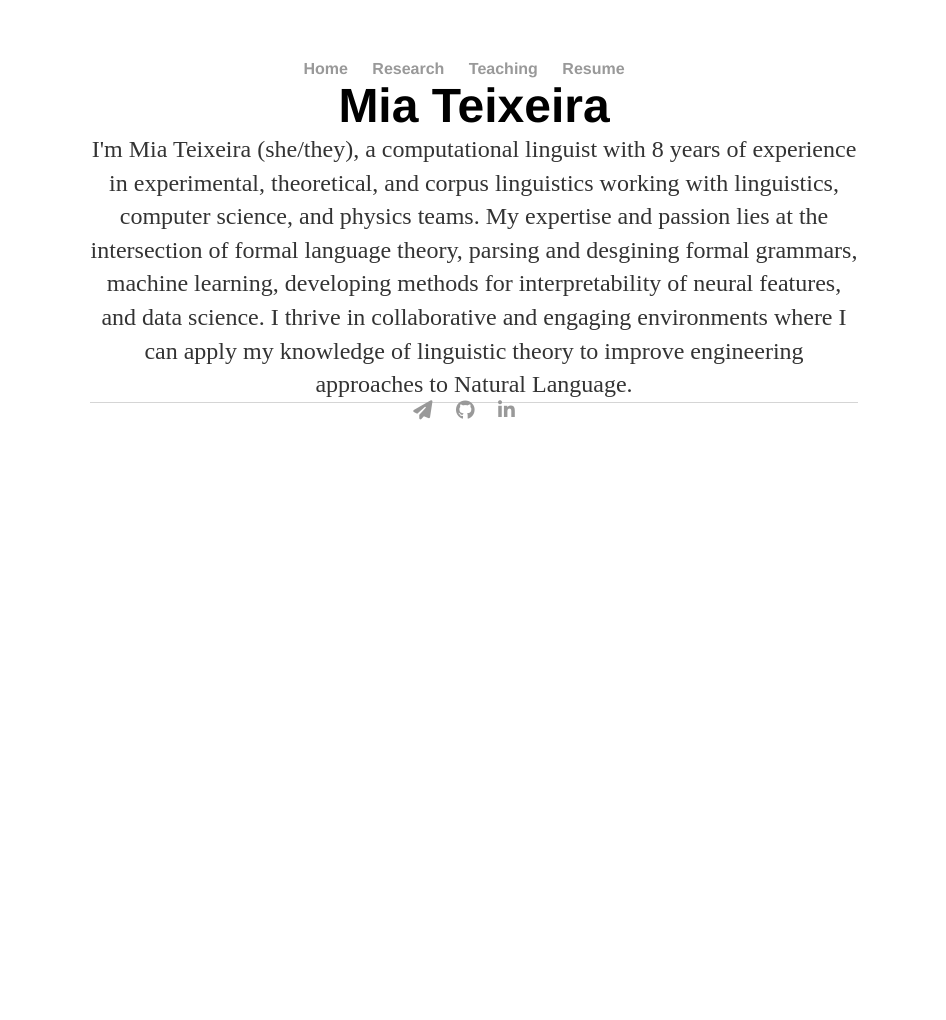
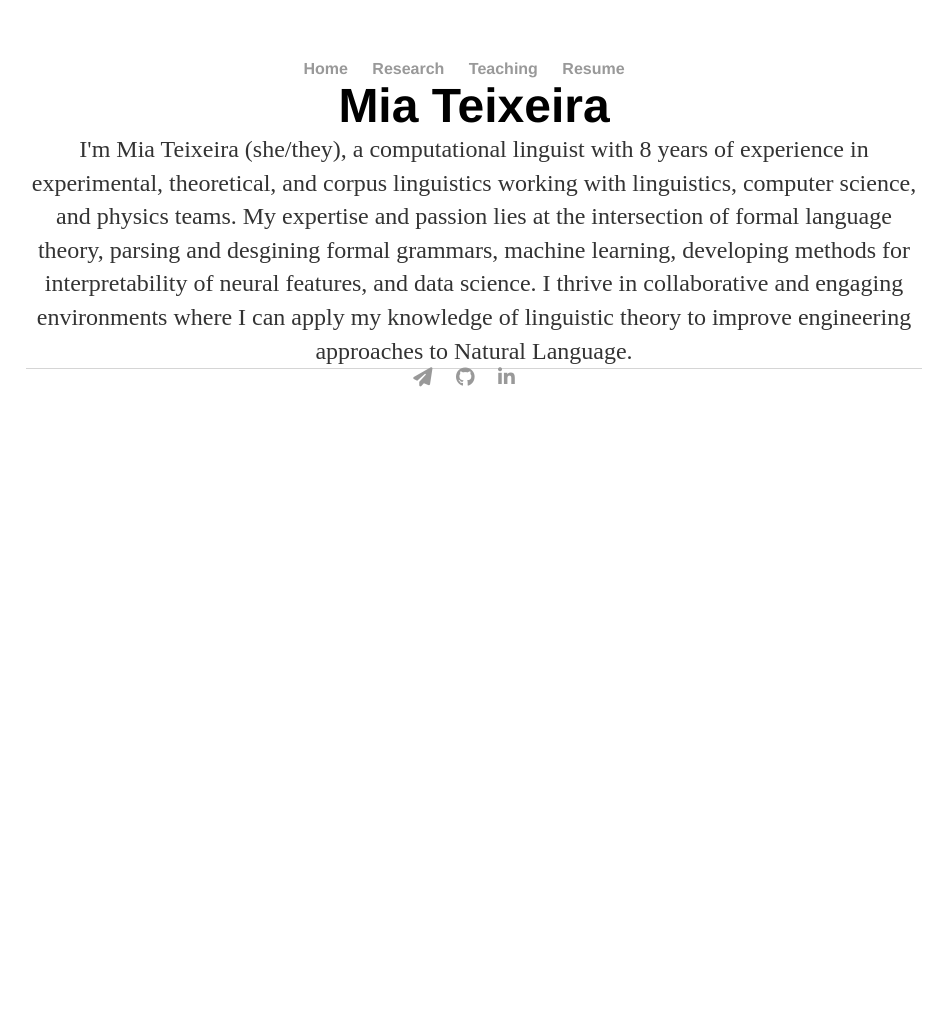
Before and after one commit to miateixeira/miateixeira.github.io, a Jekyll site: the page built from index.html, in a window 1280 px wide. Shown: the whole page, without its empty margins (166-1112 px from the left). Built offline with Jekyll 4.4.1, drawn with Linux system fonts in a browser that asks for light colours; nearby versions of some CDN libraries.

Commit message:
center align text in html, inline-block display body

```diff
--- a/css/main.css
+++ b/css/main.css
@@ -3,11 +3,14 @@
     padding: 0;
     box-sizing: border-box;
 }
+html {
+    text-align: center;
+}
 body {
     margin: 60px auto;
-    width: 60%;
+    width: 70%;
     min-height: 100vh;
-    text-align: center;
+    display: inline-block;
 }
 .container {
     height: auto;
```
